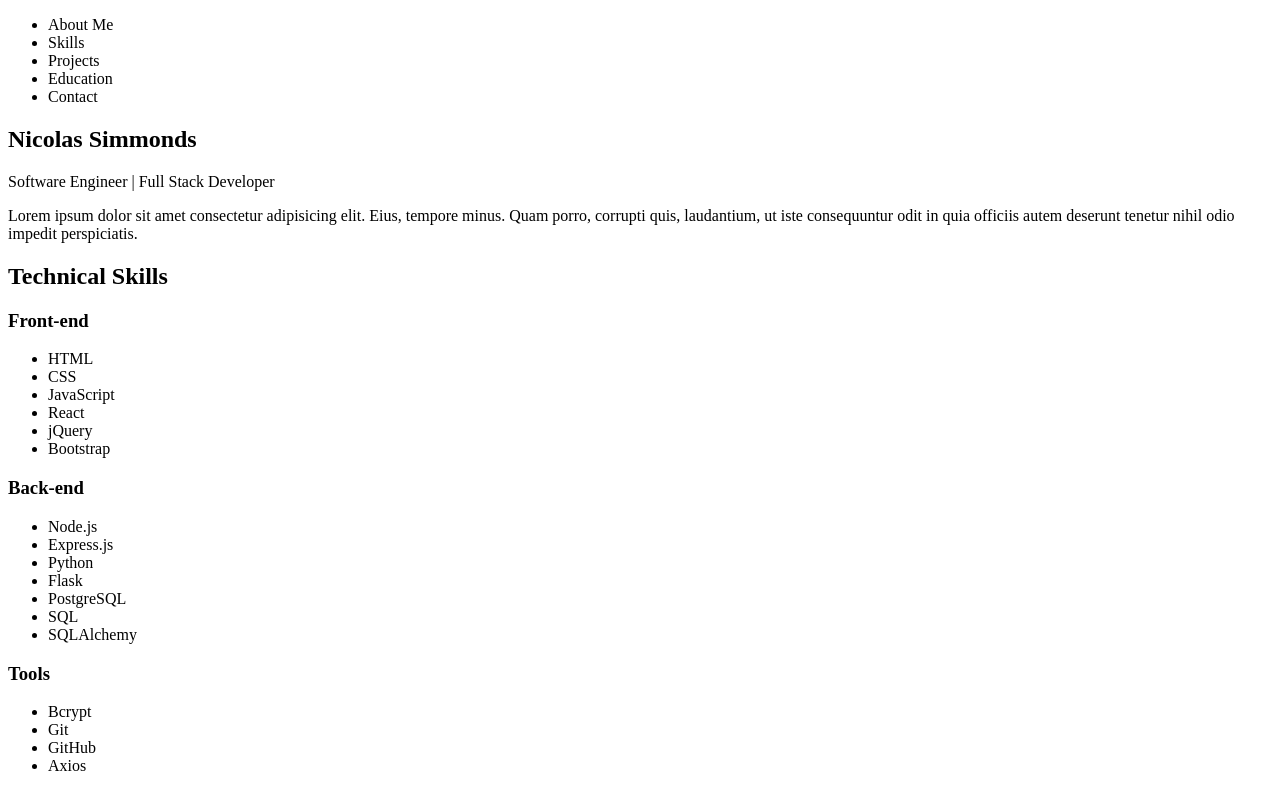
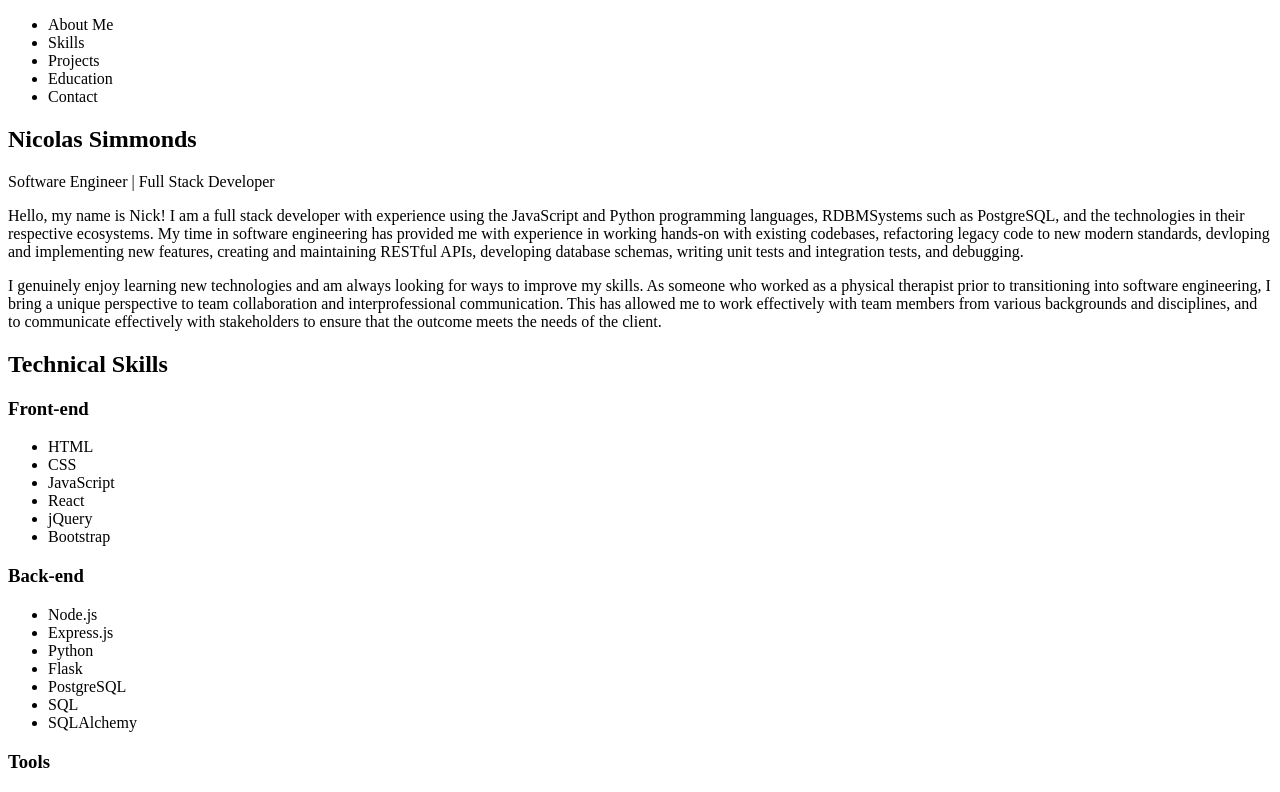
Before and after one commit to njsimm/portfolio, a React (Vite) app: page / in a window 1280 px wide. Shown: the top 792 px of the page. Built offline with nearby package versions, Linux system fonts and the light colour scheme.

Commit message:
updated about me section

```diff
--- a/src/AboutMe.jsx
+++ b/src/AboutMe.jsx
@@ -11,11 +11,29 @@ const AboutMe = () => {
         </p>
       </header>
 
-      <p className="AboutMe-paragraph">
-        Lorem ipsum dolor sit amet consectetur adipisicing elit. Eius, tempore
-        minus. Quam porro, corrupti quis, laudantium, ut iste consequuntur odit
-        in quia officiis autem deserunt tenetur nihil odio impedit perspiciatis.
-      </p>
+      <div className="AboutMe-paragraph-container">
+        <p className="AboutMe-paragraph">
+          Hello, my name is Nick! I am a full stack developer with experience
+          using the JavaScript and Python programming languages, RDBMSystems
+          such as PostgreSQL, and the technologies in their respective
+          ecosystems. My time in software engineering has provided me with
+          experience in working hands-on with existing codebases, refactoring
+          legacy code to new modern standards, devloping and implementing new
+          features, creating and maintaining RESTful APIs, developing database
+          schemas, writing unit tests and integration tests, and debugging.{" "}
+        </p>
+
+        <p>
+          I genuinely enjoy learning new technologies and am always looking for
+          ways to improve my skills. As someone who worked as a physical
+          therapist prior to transitioning into software engineering, I bring a
+          unique perspective to team collaboration and interprofessional
+          communication. This has allowed me to work effectively with team
+          members from various backgrounds and disciplines, and to communicate
+          effectively with stakeholders to ensure that the outcome meets the
+          needs of the client.
+        </p>
+      </div>
     </section>
   );
 };
```
